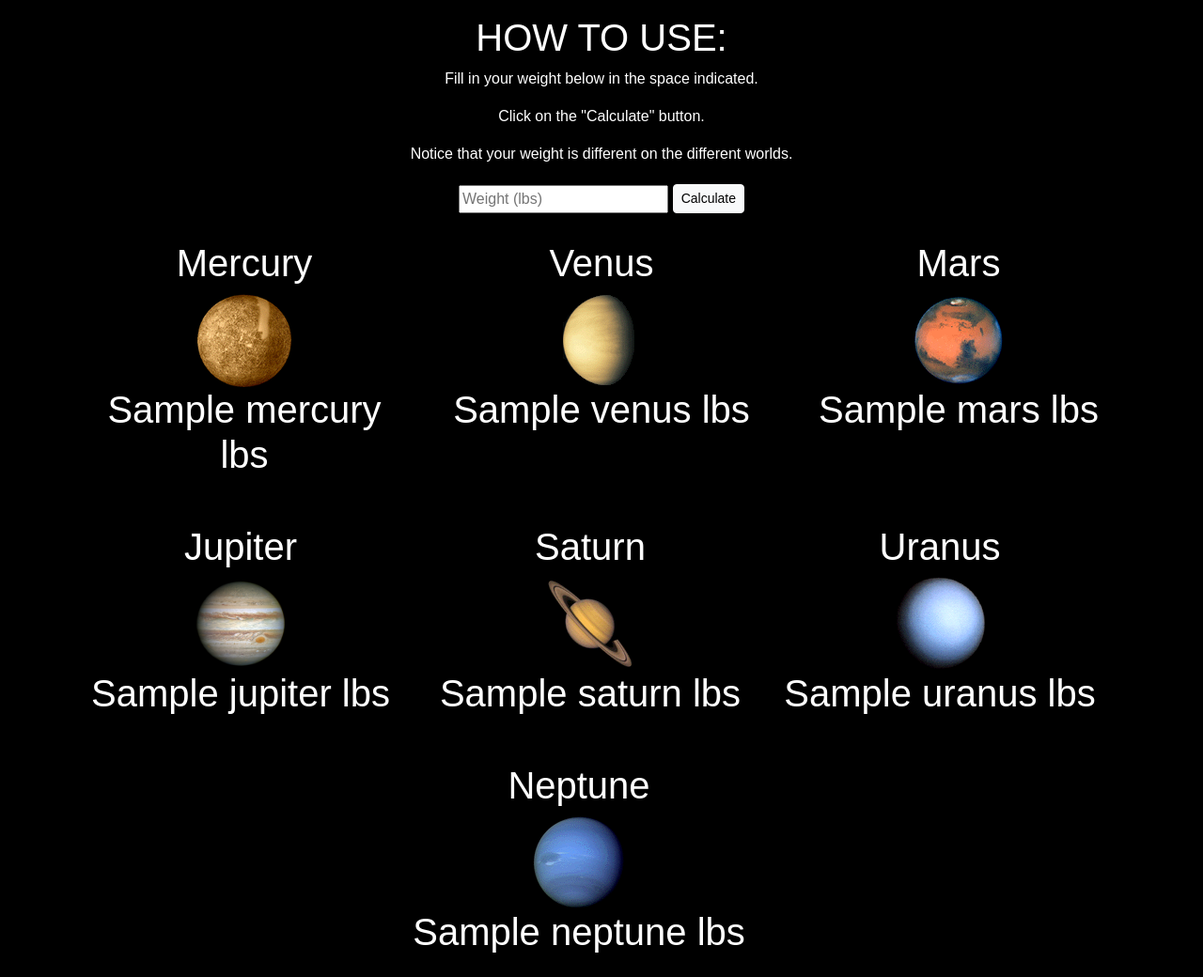
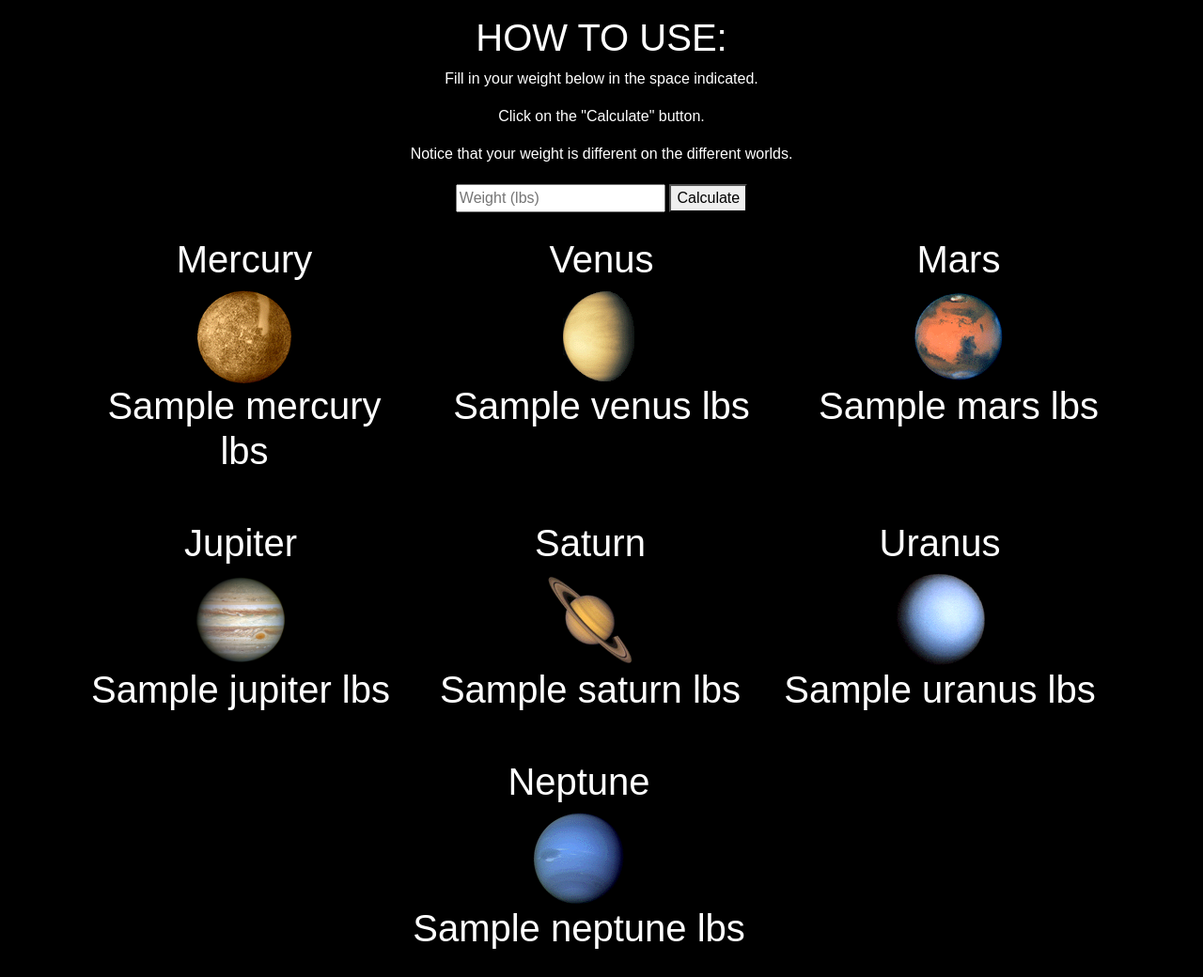
Before and after one commit to bradyblough/astronomical_weight_calculator, a Flask app: template templates/index.html in a window 1280 px wide. Shown: the part 170-1210 px from the top of the page at 94% size. After the commit the page ends 1180 px from the top, so only its background shows below. Run offline with Flask 2, Linux system fonts and the light colour scheme; the template is opened without the code that fills it: most values are stand-ins (such as "Sample title", 1, 10 or a date in 2020).

Commit message:
remove bootstrap submit button styling

```diff
--- a/templates/index.html
+++ b/templates/index.html
@@ -22,7 +22,7 @@
     <form action="/" method="POST">
     <div>
         <input type="number" name="earth_weight" class ="input" step=".01" placeholder="Weight (lbs)">
-        <button type="submit" class="btn btn-light btn-sm">Calculate</button>
+        <button type="submit">Calculate</button>
     </div>
       <div class="row">
           <div class="col p-3">
```
